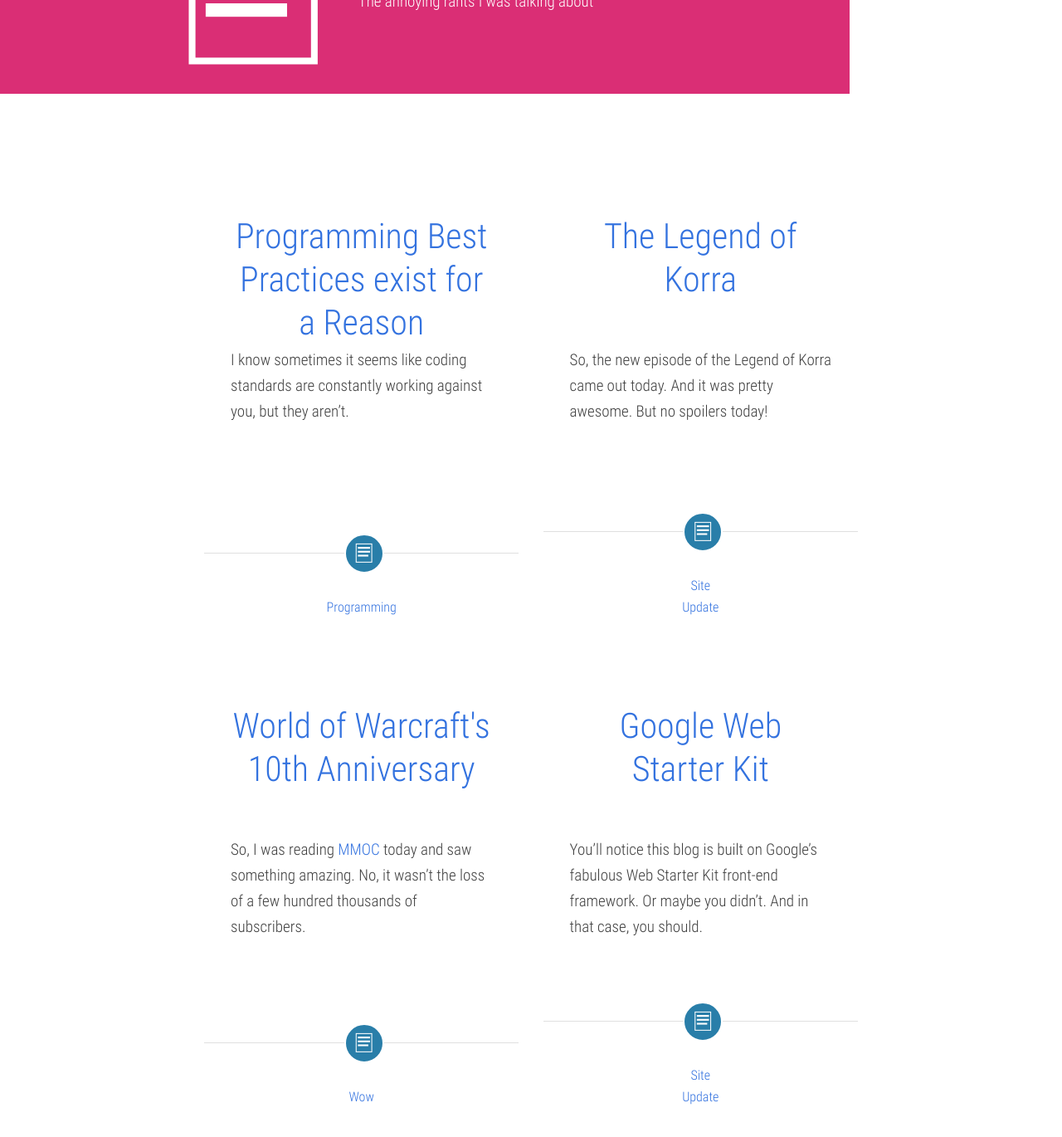
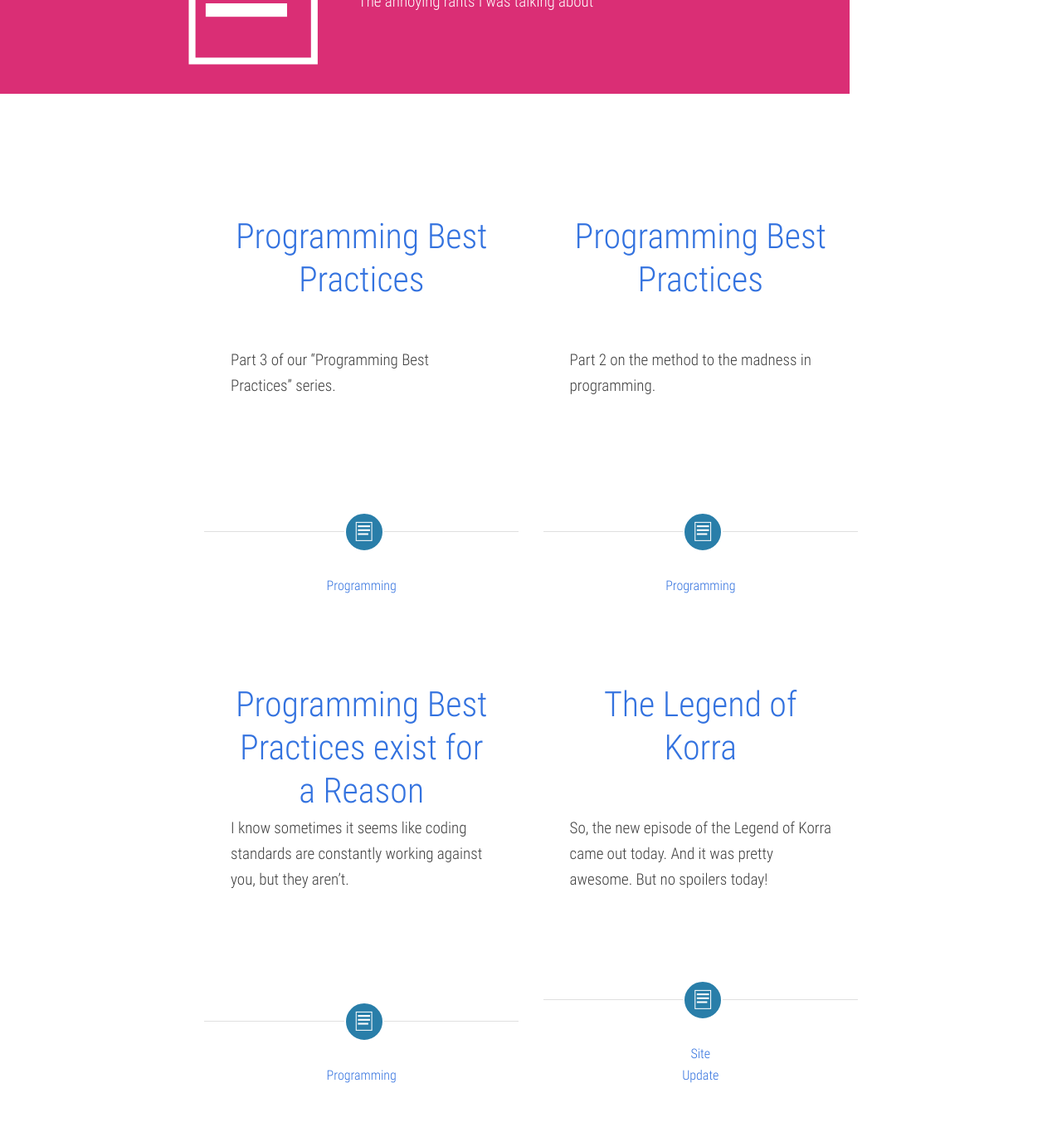
Before and after one commit to webmakersteve/webmakersteve.github.io, a Jekyll site: the page built from blog/index.html, in a window 1280 px wide and 1400 px high, scrolled down 390 px. Shown: the top 1370 px of the window at 83% size. Built offline with Jekyll 4.4.1, drawn with Linux system fonts in a browser that asks for light colours; nearby versions of some CDN libraries; the list of posts is cut into pages by our own code; some of the changed lines change nothing that is shown; some of the changed text lies outside the part shown.

Commit message:
Split up the posts. Need to edit them.

````diff
--- a/_posts/2014-08-12-coding-standards.markdown
+++ b/_posts/2014-08-12-coding-standards.markdown
@@ -34,20 +34,4 @@ There are many tools that do this, like Jenkins, Travis CI, and Gitlab CI. They
 
 It also helps because it's **automatic** and **continuous**. At the end of the day a build will run and if it doesn't pass you know! Even if you didn't run the tests yourself. Then, you can make the fixes and get your build to pass before the end of the day instead of having code that breaks several of the tests.
 
-## Mobile-First Development
-
-So, let's move away from the nitty gritty low level practices and get to a high level practice - mobile-first. Why mobile first? What does it even mean?
-
-When designing responsively you make extensive use of css ```@media``` queries. These are how you apply your styles to specific screen sizes. Mobile first means make sure your mobile styles are the "initial" styles, and you work your way up to bigger screens.
-
-What's the point? Well, there are quite a few points, actually. Mobile first let's you avoid using max-width media queries in addition to non-queried declarations - thereby saving you from creating an artificial breakpoint in the end. You will need global styles, so just put them in the mobile section, or unqueried section, and let them live there.
-
-Further, you will be supporting browsers that don't have support for media queries. Those browsers will drop the ```@media``` declaration and will just load all of the stylesheets. Since CSS cascades, putting your desktop styles after your mobile styles will make sure the desktop site loads fine, and the vast majority if not all of mobile browsers will support ```@media```.
-
-## Don't Recreate the Wheel
-
-This is one I always had difficulty with because it felt like I was cheating. When I first did [secure.91ferns.com][https://secure.91ferns.com] I thought it would have been cheating to use a web framework like Cake or Zend - so I wrote it framework free. Sure, it was all custom and that was great, but it left a lot of holes in the code and made me repeat a lot of the code I wrote.
-
-If I had just used a framework it would be easier to read my code, easier for others to read my code, and easier to extend what I did. Now, making modifications is a huge hassle and one I try to avoid as much as possible. These frameworks were written with *best practices* in mind and were written by teams of very talented and experienced programmers - don't be afraid to leverage their wisdom in every project you do.
-
-I hope this helps make sense of why development has moved in a certain direction, and hope it helps you stay on track. Development changes - don't fall behind! Keep reading and programming and learning and you'll give yourself much more job security.
+Thanks for checking this out, and we'll continue this series in the next post! Be sure to come back.
--- /dev/null
+++ b/_posts/2014-08-16-coding-standards-2.markdown
@@ -0,0 +1,53 @@
+---
+layout: post
+title:  "Programming Best Practices"
+date:   2014-08-16 20:19:00
+categories: programming
+subtitle: "Part 2"
+---
+
+Part 2 on the method to the madness in programming.
+
+Last article we talked about test-driven development and why it is beneficial. Today, we're going to focus on an important front-end development paradigm: mobile first.
+
+## Mobile-First Development
+
+Let's move away from the nitty gritty low level practices and get to a high level practice - mobile-first. Why mobile first? What does it even mean?
+
+When designing responsively you make extensive use of css ```@media``` queries. These are how you apply your styles to specific screen sizes. Mobile first means make sure your mobile styles are the "initial" styles, and you work your way up to bigger screens.
+
+What's the point? Well, there are quite a few points, actually. Mobile first let's you avoid using max-width media queries in addition to non-queried declarations - thereby saving you from creating an artificial breakpoint in the end. You will need global styles, so just put them in the mobile section, or unqueried section, and let them live there.
+
+Further, you will be supporting browsers that don't have support for media queries. Those browsers will drop the ```@media``` declaration and will just load all of the stylesheets. Since CSS cascades, putting your desktop styles after your mobile styles will make sure the desktop site loads fine, and the vast majority if not all of mobile browsers will support ```@media```.
+
+### Case Study: Twitter Bootstrap
+
+Say what you want about Bootstrap, but it is a great framework. Sure, it isn't meant for sites that don't make use of almost all of its functionality, but that's the way all frameworks are. If I want to make a blog and all I need to do is publish posts, maybe WordPress isn't the best platform for it. Jekyll can do it just as well with less overhead and maintenance. Likewise, if I need a CMS for managing only text content on 5 pages, Drupal may be overkill.
+
+Twitter bootstrap highlights a lot of important elements of CSS design, especially responsive. One of the first things it hammers in is mobile first.
+
+```css
+
+/* Extra small devices (phones, less than 768px) */
+/* No media query since this is the default in Bootstrap */
+
+/* Small devices (tablets, 768px and up) */
+@media (min-width: @screen-sm-min) { ... }
+
+/* Medium devices (desktops, 992px and up) */
+@media (min-width: @screen-md-min) { ... }
+
+/* Large devices (large desktops, 1200px and up) */
+@media (min-width: @screen-lg-min) { ... }
+
+```
+
+From [http://getbootstrap.com/css/#grid][bootstrap]
+
+If you look at that code excerpt from their own page, you'll see it says "no media query" for mobile designs. That is the essence of mobile first. Your mobile styles are the ones in the global CSS namespace, not your desktop styles. This is not to say that the desktop styles are less important or that they are not the core of the site. It's actually quite the contrary. The reason we do mobile first is because we care about mobile, and want consistency on desktop.
+
+If Bootstrap didn't employ mobile first development techniques, the rendering on desktop environments would be strange if they didn't support @media queries. CSS is made to ignore rules it does not understand, so older browsers will just toss the media query declaration. That means when you write your styles
+
+Part 3 in the series is coming soon. Don't forget to check it out!
+
+[bootstrap]: http://getbootstrap.com/css/#grid
--- /dev/null
+++ b/_posts/2014-08-20-coding-standards-3.markdown
@@ -0,0 +1,21 @@
+---
+layout: post
+title:  "Programming Best Practices"
+date:   2014-08-20 20:19:00
+categories: programming
+subtitle: "Part 3"
+---
+
+Part 3 of our "Programming Best Practices" series.
+
+We talked about test-driven development and mobile-first development, but now we're going to look at something very basic to programming.
+
+## Don't Recreate the Wheel
+
+This is one I always had difficulty with because it felt like I was cheating. When I first did [secure.91ferns.com][fernsecure] I thought it would have been cheating to use a web framework like Cake or Zend - so I wrote it framework free. Sure, it was all custom and that was great, but it left a lot of holes in the code and made me repeat a lot of the code I wrote.
+
+If I had just used a framework it would be easier to read my code, easier for others to read my code, and easier to extend what I did. Now, making modifications is a huge hassle and one I try to avoid as much as possible. These frameworks were written with *best practices* in mind and were written by teams of very talented and experienced programmers - don't be afraid to leverage their wisdom in every project you do.
+
+I hope this helps make sense of why development has moved in a certain direction, and hope it helps you stay on track. Development changes - don't fall behind! Keep reading and programming and learning and you'll give yourself much more job security.
+
+[fernsecure]: https://secure.91ferns.com
````
